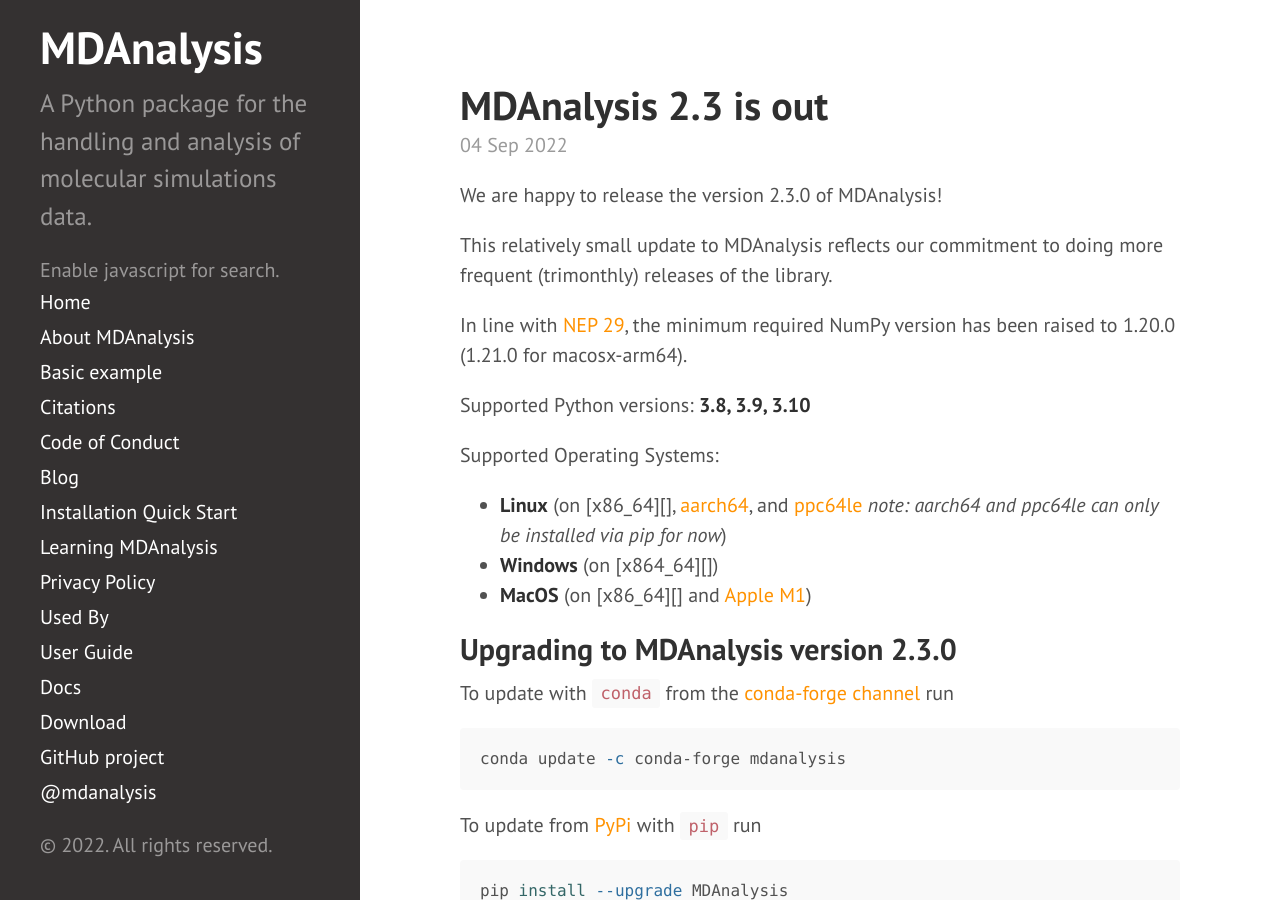
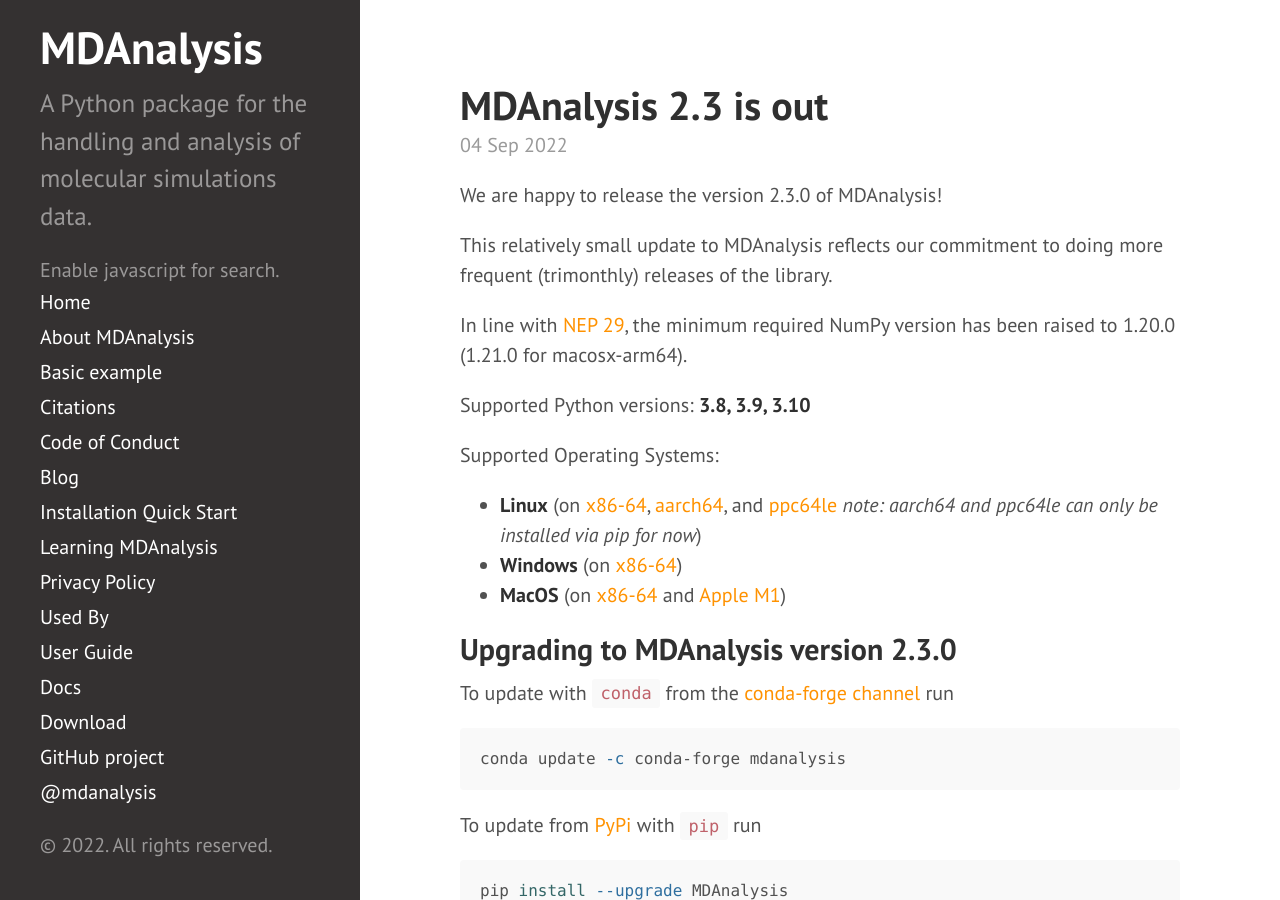
Before and after one commit to MDAnalysis/MDAnalysis.github.io, a Jekyll site: the page built from _posts/2022-09-04-release-2.3.0.md, in a window 1280 px wide and 900 px high. Built offline with Jekyll 4.4.1, drawn with Linux system fonts in a browser that asks for light colours; comment, search, counter and statistics services are not loaded.

Commit message:
Update 2022-09-04-release-2.3.0.md

```diff
--- a/_posts/2022-09-04-release-2.3.0.md
+++ b/_posts/2022-09-04-release-2.3.0.md
@@ -14,9 +14,9 @@ raised to 1.20.0 (1.21.0 for macosx-arm64).
 Supported Python versions: **3.8, 3.9, 3.10**
 
 Supported Operating Systems:
-  - **Linux** (on [x86_64][], [aarch64][], and [ppc64le][] *note: aarch64 and ppc64le can only be installed via pip for now*)
-  - **Windows** (on [x864_64][])
-  - **MacOS** (on [x86_64][] and [Apple M1][])
+  - **Linux** (on [x86-64][], [aarch64][], and [ppc64le][] *note: aarch64 and ppc64le can only be installed via pip for now*)
+  - **Windows** (on [x86-64][])
+  - **MacOS** (on [x86-64][] and [Apple M1][])
 
 
 ## Upgrading to MDAnalysis version 2.3.0
```
